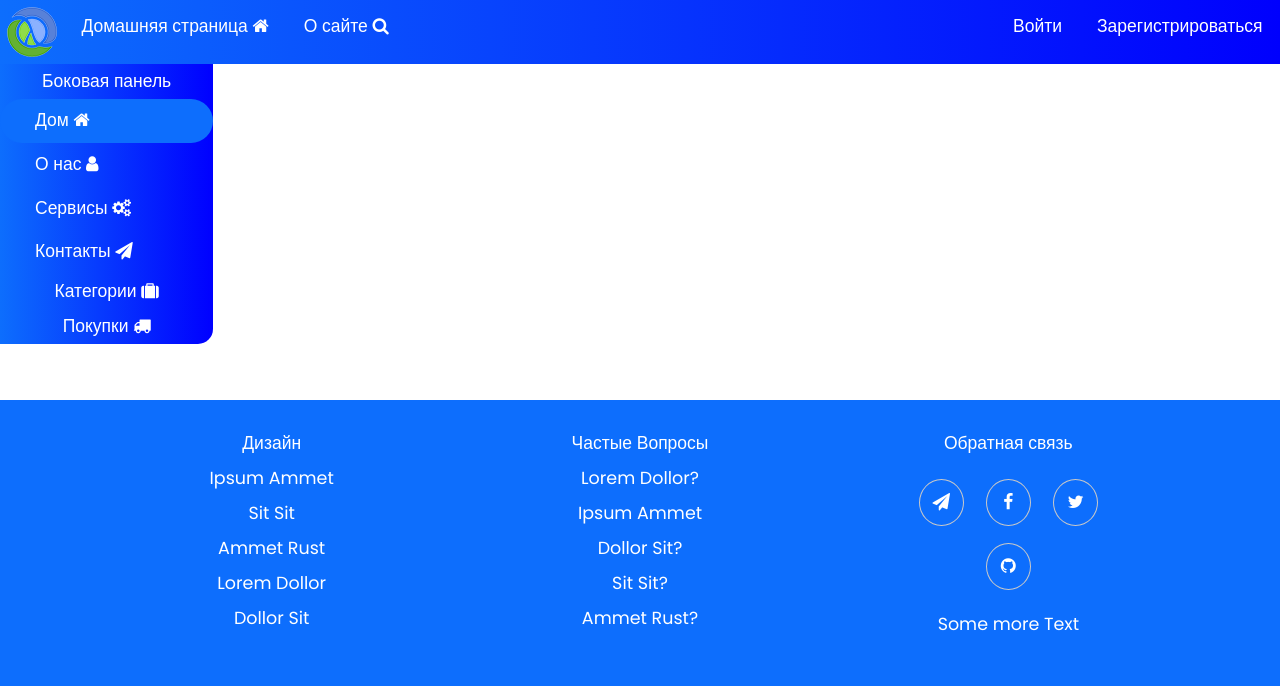
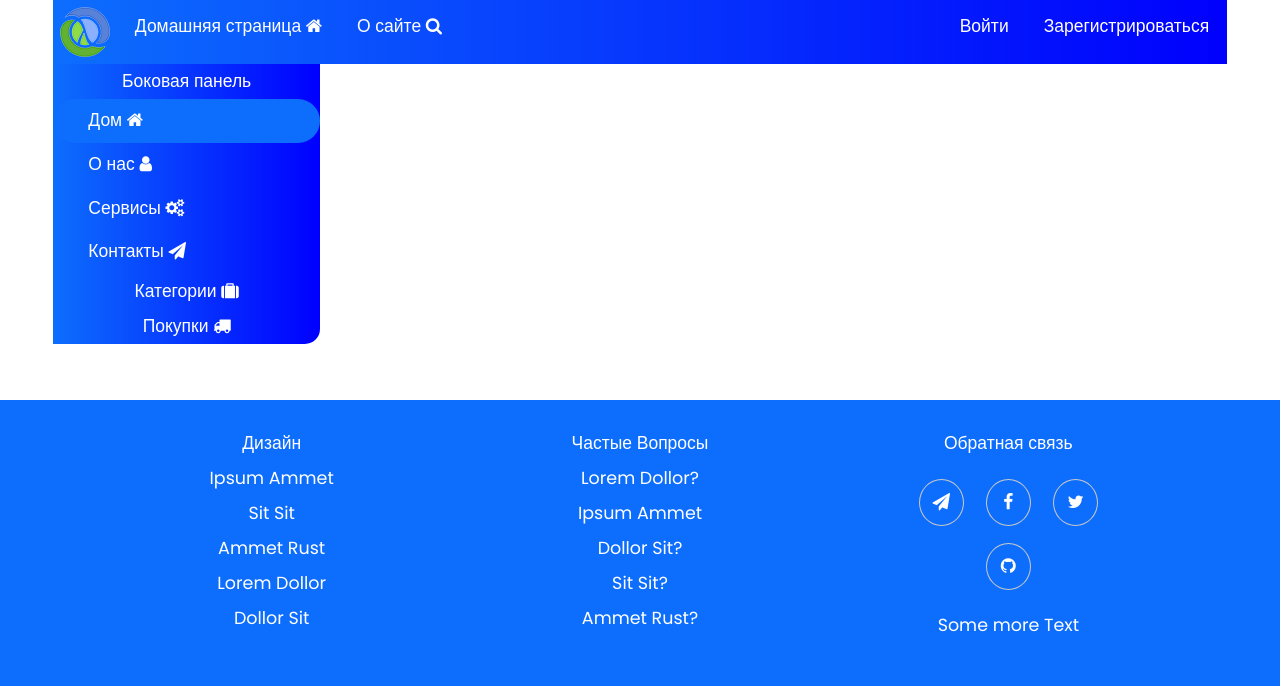
Before and after one commit to EgorKondratyev/site-shop-training, a Django app: page / in a window 1280 px wide. Shown: the top 686 px of the page. Run offline with Django 4.2, Linux system fonts and the light colour scheme; data that the repository does not hold is empty.

Commit message:
update fixed position for header

```diff
--- a/shop/home/templates/home/base.html
+++ b/shop/home/templates/home/base.html
@@ -32,8 +32,8 @@
     </div> -->
     <!-- End Preloader -->
 
-
-    <!-- Header -->
+    <div class="main-header-container">
+        <div class="main-header-grid">
             <div class="main-header">
 
                 <div class="header">
@@ -72,6 +72,10 @@
                 </div>
 
             </div>
+        </div>
+    </div>
+    <!-- Header -->
+
     <!-- End Header -->
 
 
--- a/shop/home/templates/home/home.html
+++ b/shop/home/templates/home/home.html
@@ -19,7 +19,9 @@
                 </p>
                 <div class="read-more-container">
                     <a class="read-more" href="{{ product.get_absolute_url }}">Читать весь Пост</a>
+                    <a class="add-to-cart" href="{{ product.get_absolute_url_for_add_cart }}">Добавить в корзину</a>
                 </div>
+
             </div>
 
         </div>
--- a/shop/shop/static/css/style.css
+++ b/shop/shop/static/css/style.css
@@ -93,29 +93,37 @@ h6 {
 
 /*--------------------*/
 
-body {}
+body {
+}
 
 /* Header */
+.main-header-container {
+	display: grid;
+	grid-template-columns: repeat(24, 1fr);
+	position: sticky;
+	top: 0;
+}
+
+.main-header-grid {
+	grid-column: 2/24;
+}
+
 .main-header {
 	display: flex;
 	justify-content: space-between;
 	background: linear-gradient(90deg, #0d6efd 0%, #0000FD 100%);
-	position: fixed;
-	width: 100%;
+
 }
 
 .header {
 	display: flex;
-	list-style-type: none;
 }
 
 .logo {
-	display: block;
 	padding: 0.5em;
 }
 
 .nav-link {
-	display: block;
 	padding: 1em;
 	font-size: 1.25em;
 	color: white;
@@ -134,15 +142,15 @@ body {}
 /* Grid */
 .content-container {
 	display: grid;
-	grid-template-columns: repeat(12, 1fr);
+	grid-template-columns: repeat(24, 1fr);
 }
 
 .sidebar-container {
-	grid-column: 1/3;
+	grid-column: 2/7;
 }
 
 .content-container {
-	grid-column: 3/13;
+	grid-column: 7/24;
 }
 
 /* End Grid */
@@ -154,7 +162,6 @@ body {}
 	color: white;
 	font-size: 1.25em;
 	border-radius: 0px 0px 15px 0px;
-	margin-top: 3.65em;
 }
 
 .sidebar-title {
@@ -197,9 +204,8 @@ body {}
 /* Card */
 .card-container {
 	display: grid;
-	grid-column: 1/13;
+	grid-column: 1/25;
 	grid-template-columns: repeat(3, 1fr);
-	margin-top: 4em;
 }
 
 .card {
@@ -252,6 +258,7 @@ body {}
 	padding: 1em;
 	transition: 1s;
 	margin: 0.5em;
+
 }
 
 .read-more:hover {
```
Lines whose indentation alone changed are shown as unchanged.
